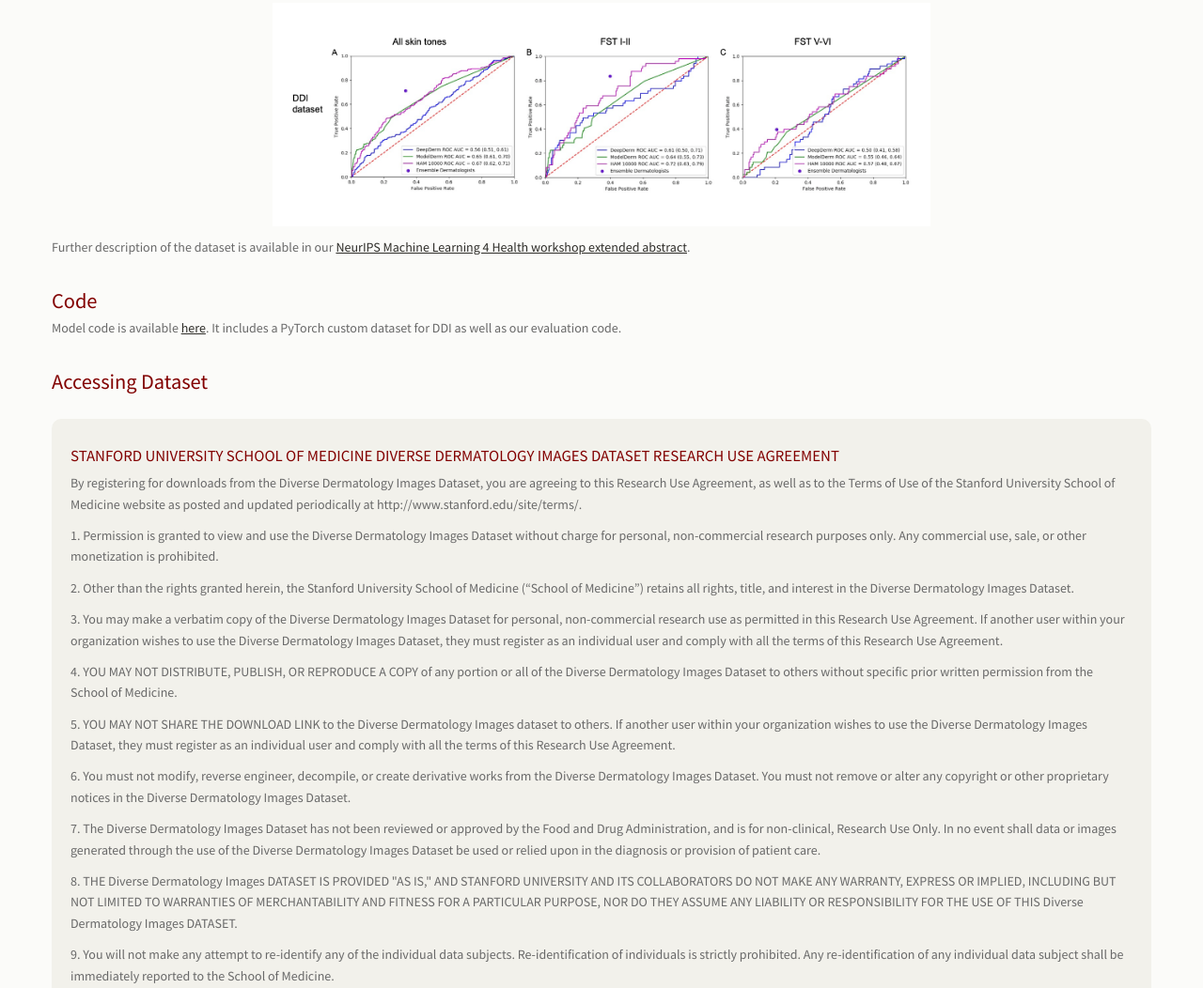
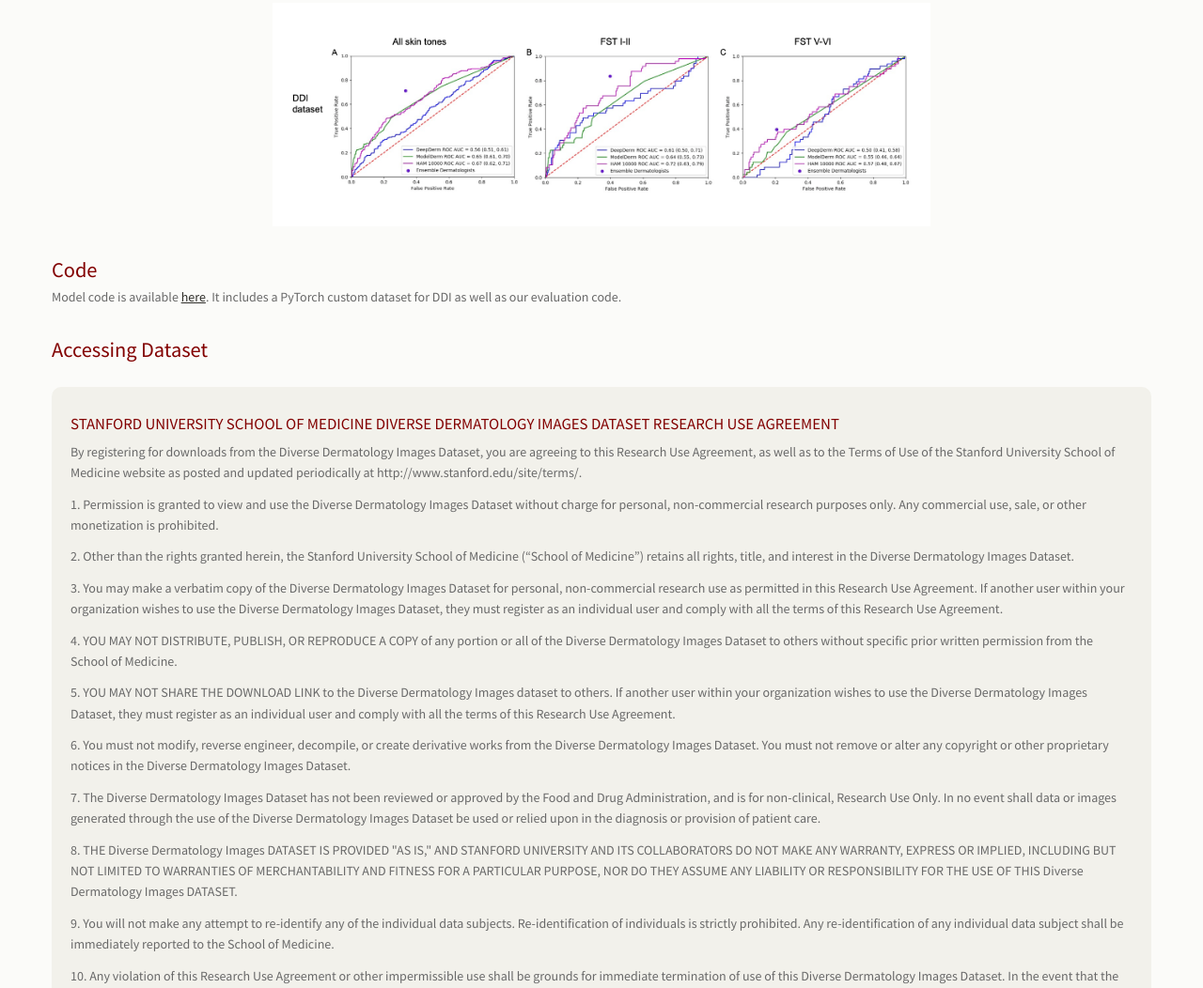
Before and after one commit to DDI-Dataset/DDI-Dataset.github.io, a plain HTML site: page index.html in a window 1280 px wide. Shown: the part 1447-2499 px from the top of the page at 94% size. Drawn offline with nearby package versions, Linux system fonts and the light colour scheme; files that its build step writes are made by us from their sources; a script that the page names is missing.

Commit message:
Update index.html

```diff
--- a/index.html
+++ b/index.html
@@ -99,7 +99,6 @@
     <p> <b>Labeling:</b> The images included in the DDI dataset were retrospectively selected from reviewing pathology reports in Stanford Clinics from 2010-2020 with further details in our paper. There are 656 images representing 570 unique patients.  Each image label was expertly curated: skin tone was labeled based on in-person evaluation at the clinic visit cross-referenced against demographic photos and review of the clinical images by two board certified dermatologists. Each diagnosis was based on pathology reports from biopsy: these reports and the corresponding image was reviewed by a board certified dermatologist and dermatopathologist.  </p><br>
     <p><b>Skin tone comparison:</b> The dataset comprised a retrospective convenience sample across all images of Fitzpatrick I-VI but was also designed to allow direct comparison between Fitzpatrick I-II and Fitzpatrick V-VI by matching diagnostic category, age within 10 years, gender, and date of photograph within 3 years. The images are not meant to be text book examples but rather represent the kind of clinical photos that AI algorithms may encounter in practice.  This design allows us to evaluate previously developed state-of-the-art diagnostic algorithms across skin tones. During the de-identification process prior to data release, some of the images were cropped further to protect patient privacy.  However, the main lesions were preserved during this process.</p><br>
     <p><img class="center" loading="lazy" width="700" src="media/Figure_1_modified.png">
-    <p>Further description of the dataset is available in our <a href="https://arxiv.org/abs/2111.08006" target="blank_">NeurIPS Machine Learning 4 Health workshop extended abstract</a>.</p>
     <br>
     <h2 id="code">Code</h2>
     <p>Model code is available <a href="https://github.com/DDI-Dataset/DDI-Code" target="blank_">here</a>. It includes a PyTorch custom dataset for DDI as well as our evaluation code.</p>
```
